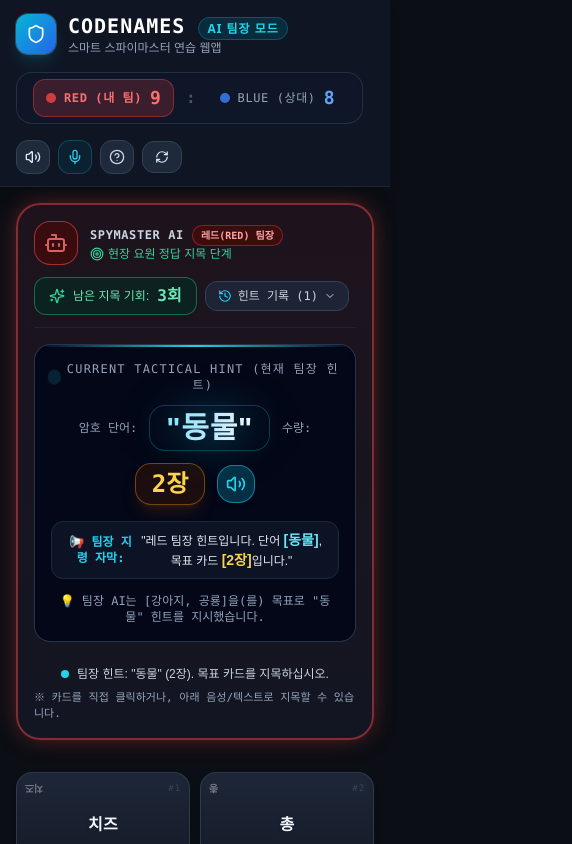
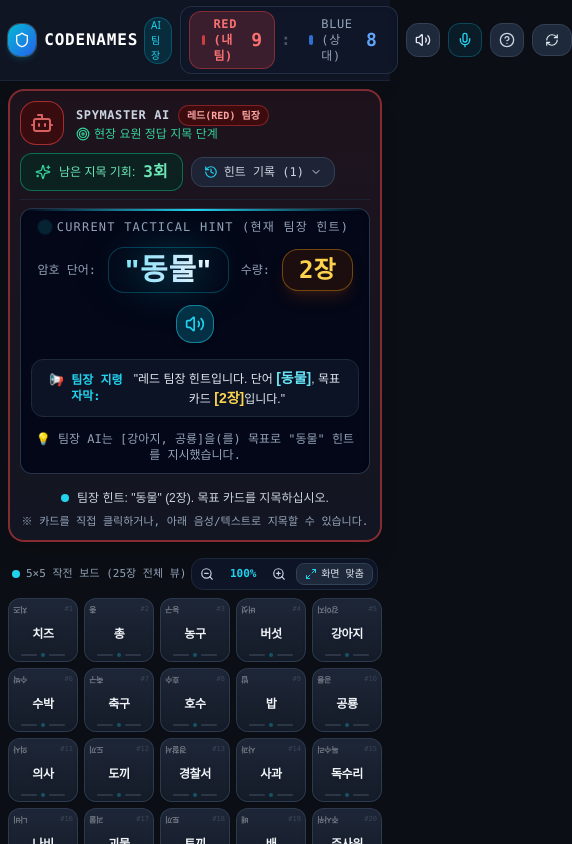
Before and after one commit to kiuza1004/codename, a React (Vite) app: page / in a window 390 px wide. Both pictures are taken after a click on the button "카드 섞고 작전 개시". Shown: the top 844 px of the page, 572 px wide, since content can reach past the window. Built offline with nearby package versions, Linux system fonts and the light colour scheme; the HTML template or start-up script is replaced by a standard one; a web font is replaced by a local one.

Commit message:
Optimize mobile 5x5 grid layout with zoom in/out controls and screen-fit

```diff
--- a/src/App.tsx
+++ b/src/App.tsx
@@ -59,7 +59,7 @@ export const App: React.FC = () => {
       />
 
       {/* 메인 컨테이너 */}
-      <main className="flex-1 max-w-6xl w-full mx-auto px-4 py-4 sm:py-6 flex flex-col justify-between gap-4">
+      <main className="flex-1 max-w-6xl w-full mx-auto px-2 sm:px-4 py-2 sm:py-6 flex flex-col justify-between gap-2 sm:gap-4">
         {/* 스파이마스터 팀장 브리핑 패널 */}
         <SpymasterPanel
           currentHint={currentHint}
--- a/src/components/ActionControls.tsx
+++ b/src/components/ActionControls.tsx
@@ -38,15 +38,15 @@ export const ActionControls: React.FC<ActionControlsProps> = ({
   };
 
   return (
-    <div className="w-full bg-[#111726]/95 backdrop-blur-md border border-slate-800 rounded-2xl p-4 sm:p-5 shadow-xl">
-      <div className="flex flex-col sm:flex-row items-stretch sm:items-center justify-between gap-3 sm:gap-4">
+    <div className="w-full bg-[#111726]/95 backdrop-blur-md border border-slate-800 rounded-xl sm:rounded-2xl p-2.5 sm:p-4 shadow-xl">
+      <div className="flex flex-col sm:flex-row items-stretch sm:items-center justify-between gap-2 sm:gap-4">
         {/* 음성 인식 버튼 (STT) */}
         <div className="flex items-center gap-2">
           <button
             type="button"
             onClick={onToggleVoice}
             disabled={disabled}
-            className={`relative flex items-center justify-center gap-2 px-5 py-3 rounded-xl font-bold text-sm transition-all border shadow-lg ${
+            className={`w-full sm:w-auto relative flex items-center justify-center gap-2 px-3 sm:px-5 py-2 sm:py-2.5 rounded-xl font-bold text-xs sm:text-sm transition-all border shadow-md ${
               isListening
                 ? 'bg-red-500/20 border-red-500 text-red-400 animate-pulse shadow-red-500/30'
                 : 'bg-gradient-to-r from-cyan-600 to-blue-600 border-cyan-400/40 text-white hover:brightness-110 shadow-cyan-600/20'
@@ -76,7 +76,7 @@ export const ActionControls: React.FC<ActionControlsProps> = ({
               onChange={(e) => setInputText(e.target.value)}
               disabled={disabled}
               placeholder={disabled ? "상대방 턴 또는 팀장 분석 중..." : "단어 직접 입력 (예: 사과, 비행기)"}
-              className="w-full bg-slate-950/80 border border-slate-700/80 rounded-xl px-4 py-3 text-sm sm:text-base text-white placeholder-slate-500 focus:outline-none focus:border-cyan-400 focus:ring-1 focus:ring-cyan-400 transition-all font-medium"
+              className="w-full bg-slate-950/80 border border-slate-700/80 rounded-xl px-3 sm:px-4 py-2 sm:py-3 text-xs sm:text-base text-white placeholder-slate-500 focus:outline-none focus:border-cyan-400 focus:ring-1 focus:ring-cyan-400 transition-all font-medium"
             />
             {inputText && (
               <button
@@ -92,10 +92,10 @@ export const ActionControls: React.FC<ActionControlsProps> = ({
           <button
             type="submit"
             disabled={disabled || !inputText.trim()}
-            className="flex items-center gap-1.5 px-4 py-3 rounded-xl bg-slate-800 hover:bg-cyan-600 text-slate-200 hover:text-white font-bold text-sm border border-slate-700 hover:border-cyan-400 transition-all disabled:opacity-40 disabled:cursor-not-allowed shadow-md"
+            className="flex items-center gap-1.5 px-3 sm:px-4 py-2 sm:py-3 rounded-xl bg-slate-800 hover:bg-cyan-600 text-slate-200 hover:text-white font-bold text-xs sm:text-sm border border-slate-700 hover:border-cyan-400 transition-all disabled:opacity-40 disabled:cursor-not-allowed shadow-md"
           >
-            <Send className="w-4 h-4" />
-            <span className="hidden sm:inline">지목</span>
+            <Send className="w-3.5 h-3.5 sm:w-4 sm:h-4" />
+            <span>지목</span>
           </button>
         </form>
 
@@ -105,10 +105,10 @@ export const ActionControls: React.FC<ActionControlsProps> = ({
           onClick={onPassTurn}
           disabled={disabled}
           title="남은 지목 기회를 종료하고 상대방 턴으로 넘깁니다"
-          className="flex items-center justify-center gap-1.5 px-4 py-3 rounded-xl bg-slate-800/80 hover:bg-slate-700 text-slate-300 hover:text-amber-300 font-semibold text-sm border border-slate-700 transition-all disabled:opacity-40 disabled:cursor-not-allowed"
+          className="flex items-center justify-center gap-1.5 px-3 sm:px-4 py-2 sm:py-3 rounded-xl bg-slate-800/80 hover:bg-slate-700 text-slate-300 hover:text-amber-300 font-semibold text-xs sm:text-sm border border-slate-700 transition-all disabled:opacity-40 disabled:cursor-not-allowed"
         >
-          <SkipForward className="w-4 h-4 text-amber-400" />
-          <span>턴 종료 (Pass)</span>
+          <SkipForward className="w-3.5 h-3.5 sm:w-4 sm:h-4 text-amber-400" />
+          <span>턴 종료</span>
         </button>
       </div>
 
--- a/src/components/CardGrid.tsx
+++ b/src/components/CardGrid.tsx
@@ -1,7 +1,7 @@
-import React from 'react';
+import React, { useState } from 'react';
 import { CardItem } from '../types/game';
 import { sound } from '../utils/audio';
-import { Skull, User, ShieldAlert, CheckCircle2 } from 'lucide-react';
+import { Skull, User, ShieldAlert, CheckCircle2, ZoomIn, ZoomOut, Maximize2 } from 'lucide-react';
 
 interface CardGridProps {
   cards: CardItem[];
@@ -10,15 +10,88 @@ interface CardGridProps {
 }
 
 export const CardGrid: React.FC<CardGridProps> = ({ cards, onSelectCard, disabled }) => {
+  // 모바일 및 PC 줌 배율 관리 (기본 100%, 80% ~ 180%)
+  const [zoomLevel, setZoomLevel] = useState<number>(100);
+
+  const handleZoomIn = () => {
+    setZoomLevel(prev => Math.min(prev + 20, 180));
+    sound.playHover();
+  };
+
+  const handleZoomOut = () => {
+    setZoomLevel(prev => Math.max(prev - 20, 80));
+    sound.playHover();
+  };
+
+  const handleZoomReset = () => {
+    setZoomLevel(100);
+    sound.playHover();
+  };
+
   return (
-    <div className="w-full grid grid-cols-2 sm:grid-cols-3 md:grid-cols-5 gap-2.5 sm:gap-3.5 my-4">
+    <div className="w-full flex flex-col gap-2 my-2">
+      {/* 줌 컨트롤러 툴바: 모바일 확대/축소 및 화면 맞춤 */}
+      <div className="w-full flex items-center justify-between px-1 text-xs">
+        <div className="flex items-center gap-1.5 text-slate-400 font-mono text-[11px]">
+          <span className="w-2 h-2 rounded-full bg-cyan-400"></span>
+          <span>5×5 작전 보드 (25장 전체 뷰)</span>
+        </div>
+
+        {/* 확대/축소 조작 버튼들 */}
+        <div className="flex items-center gap-1 bg-slate-900/90 border border-slate-800 rounded-xl p-1 shadow-sm">
+          <button
+            type="button"
+            onClick={handleZoomOut}
+            title="축소"
+            className="p-1 rounded-lg hover:bg-slate-800 text-slate-300 hover:text-white transition-all"
+          >
+            <ZoomOut className="w-3.5 h-3.5" />
+          </button>
+
+          <span className="text-[11px] font-mono font-bold text-cyan-400 px-1.5 min-w-[42px] text-center select-none">
+            {zoomLevel}%
+          </span>
+
+          <button
+            type="button"
+            onClick={handleZoomIn}
+            title="확대"
+            className="p-1 rounded-lg hover:bg-slate-800 text-slate-300 hover:text-white transition-all"
+          >
+            <ZoomIn className="w-3.5 h-3.5" />
+          </button>
+
+          <button
+            type="button"
+            onClick={handleZoomReset}
+            title="모바일 전체 맞춤"
+            className="flex items-center gap-1 px-2 py-0.5 rounded-lg bg-slate-800 hover:bg-slate-700 text-slate-200 text-[10px] font-mono border border-slate-700 transition-all ml-0.5"
+          >
+            <Maximize2 className="w-3 h-3 text-cyan-400" />
+            <span>화면 맞춤</span>
+          </button>
+        </div>
+      </div>
+
+      {/* 가로 스크롤 가능 컨테이너 (확대 시 자유로운 터치 스크롤 지원) */}
+      <div className="w-full overflow-x-auto pb-2 scrollbar-thin scrollbar-thumb-slate-700 select-none">
+        <div
+          style={{
+            width: zoomLevel === 100 ? '100%' : `${zoomLevel}%`,
+            minWidth: zoomLevel > 100 ? `${zoomLevel}%` : '100%',
+            transition: 'width 0.2s ease-in-out',
+          }}
+          className="mx-auto"
+        >
+          {/* 모바일에서도 무조건 5열 고정: grid-cols-5 */}
+          <div className="grid grid-cols-5 gap-1.5 sm:gap-2.5 md:gap-3.5">
             {cards.map((card) => {
               const isClickable = !card.revealed && !disabled;
 
               return (
                 <div
                   key={card.id}
-            className="perspective-1000 h-24 sm:h-28 md:h-32 select-none"
+                  className="perspective-1000 h-16 sm:h-22 md:h-28 lg:h-32 select-none"
                   onMouseEnter={() => {
                     if (isClickable) sound.playHover();
                   }}
@@ -27,84 +100,84 @@ export const CardGrid: React.FC<CardGridProps> = ({ cards, onSelectCard, disable
                     onClick={() => {
                       if (isClickable) onSelectCard(card.id);
                     }}
-              className={`relative w-full h-full duration-500 transform-style-preserve-3d transition-transform cursor-pointer rounded-2xl shadow-md ${
-                card.revealed ? 'rotate-y-180' : isClickable ? 'hover:-translate-y-1 hover:shadow-cyan-500/20 hover:shadow-xl' : 'opacity-80 cursor-not-allowed'
+                    className={`relative w-full h-full duration-500 transform-style-preserve-3d transition-transform cursor-pointer rounded-xl sm:rounded-2xl shadow-sm ${
+                      card.revealed ? 'rotate-y-180' : isClickable ? 'hover:-translate-y-0.5 hover:shadow-cyan-500/20 active:scale-95' : 'opacity-80 cursor-not-allowed'
                     }`}
                   >
                     {/* 앞면 (미공개 상태: 단어 카드) */}
-              <div className="absolute inset-0 backface-hidden rounded-2xl border border-slate-700/80 bg-gradient-to-b from-[#1e2738] to-[#141b28] p-2 sm:p-2.5 flex flex-col justify-between items-center transition-all group overflow-hidden shadow-inner">
-                {/* 앤틱 카드 헤더 라인 & 180도 회전 텍스트 (실제 보드게임 카드 스타일) */}
+                    <div className="absolute inset-0 backface-hidden rounded-xl sm:rounded-2xl border border-slate-700/80 bg-gradient-to-b from-[#1e2738] to-[#141b28] p-1 sm:p-2 flex flex-col justify-between items-center transition-all group overflow-hidden shadow-inner">
+                      {/* 상단 180도 회전 텍스트 (모바일에서는 간결하게) */}
                       <div className="w-full flex justify-between items-center opacity-40 group-hover:opacity-60 transition-opacity">
-                  <span className="text-[10px] sm:text-xs font-mono font-semibold rotate-180 select-none tracking-tight">
+                        <span className="text-[8px] sm:text-[10px] font-mono font-semibold rotate-180 select-none tracking-tight truncate max-w-[60%]">
                           {card.word}
                         </span>
-                  <span className="text-[9px] font-mono tracking-widest text-slate-500">#{card.id + 1}</span>
+                        <span className="text-[7px] sm:text-[9px] font-mono text-slate-500">#{card.id + 1}</span>
                       </div>
 
-                {/* 중앙 메인 단어 (가독성 최우선) */}
-                <div className="my-auto py-1 text-center w-full">
-                  <span className="text-base sm:text-xl md:text-2xl font-black tracking-wide text-slate-100 group-hover:text-cyan-300 transition-colors drop-shadow">
+                      {/* 중앙 메인 단어 (모바일에서도 5장이 한 줄에 쏙 들어가도록 최적화된 폰트 크기) */}
+                      <div className="my-auto py-0.5 text-center w-full px-0.5 flex items-center justify-center">
+                        <span className="text-xs sm:text-base md:text-xl lg:text-2xl font-black tracking-tight sm:tracking-wide text-slate-100 group-hover:text-cyan-300 transition-colors drop-shadow truncate w-full">
                           {card.word}
                         </span>
                       </div>
 
                       {/* 하단 데코 라인 */}
-                <div className="w-full flex justify-center items-center gap-1.5 opacity-30">
-                  <div className="h-[2px] w-8 bg-slate-500 rounded-full"></div>
-                  <div className="w-1.5 h-1.5 rounded-full bg-cyan-400"></div>
-                  <div className="h-[2px] w-8 bg-slate-500 rounded-full"></div>
+                      <div className="w-full flex justify-center items-center gap-1 opacity-30">
+                        <div className="h-[1.5px] w-4 sm:w-8 bg-slate-500 rounded-full"></div>
+                        <div className="w-1 h-1 rounded-full bg-cyan-400"></div>
+                        <div className="h-[1.5px] w-4 sm:w-8 bg-slate-500 rounded-full"></div>
                       </div>
 
-                {/* 호버 시 은은한 테두리 글로우 효과 */}
-                <div className="absolute inset-0 rounded-2xl border-2 border-cyan-400/0 group-hover:border-cyan-400/40 pointer-events-none transition-all"></div>
+                      {/* 호버 테두리 */}
+                      <div className="absolute inset-0 rounded-xl sm:rounded-2xl border border-cyan-400/0 group-hover:border-cyan-400/40 pointer-events-none transition-all"></div>
                     </div>
 
                     {/* 뒷면 (공개 상태: 정체 공개) */}
                     <div
-                className={`absolute inset-0 backface-hidden rotate-y-180 rounded-2xl p-2 sm:p-3 flex flex-col justify-between items-center shadow-lg border ${
+                      className={`absolute inset-0 backface-hidden rotate-y-180 rounded-xl sm:rounded-2xl p-1 sm:p-2 flex flex-col justify-between items-center shadow-lg border ${
                         card.type === 'red'
-                    ? 'bg-gradient-to-br from-red-600 to-red-800 border-red-400 text-white shadow-red-900/50'
+                          ? 'bg-gradient-to-br from-red-600 to-red-800 border-red-400 text-white shadow-red-900/40'
                           : card.type === 'blue'
-                    ? 'bg-gradient-to-br from-blue-600 to-blue-800 border-blue-400 text-white shadow-blue-900/50'
+                          ? 'bg-gradient-to-br from-blue-600 to-blue-800 border-blue-400 text-white shadow-blue-900/40'
                           : card.type === 'assassin'
                           ? 'bg-gradient-to-br from-zinc-900 via-neutral-950 to-black border-red-600 text-red-500 shadow-black'
                           : 'bg-gradient-to-br from-amber-100 to-amber-200 border-amber-300 text-amber-950 shadow-amber-950/20'
                       }`}
                     >
                       {/* 상단 레이블 */}
-                <div className="w-full flex justify-between items-center text-[10px] font-mono uppercase tracking-wider font-bold opacity-80">
-                  <span>
-                    {card.type === 'red' && 'RED AGENT'}
-                    {card.type === 'blue' && 'BLUE AGENT'}
-                    {card.type === 'neutral' && 'BYSTANDER'}
-                    {card.type === 'assassin' && 'ASSASSIN'}
+                      <div className="w-full flex justify-between items-center text-[7px] sm:text-[9px] font-mono uppercase tracking-wider font-bold opacity-80">
+                        <span className="truncate">
+                          {card.type === 'red' && 'RED'}
+                          {card.type === 'blue' && 'BLUE'}
+                          {card.type === 'neutral' && 'PASS'}
+                          {card.type === 'assassin' && 'KILL'}
                         </span>
                         <span>#{card.id + 1}</span>
                       </div>
 
                       {/* 중앙 아이콘 & 단어 */}
-                <div className="flex flex-col items-center justify-center gap-1">
-                  {card.type === 'red' && <ShieldAlert className="w-6 h-6 sm:w-7 sm:h-7 text-red-200 animate-pulse" />}
-                  {card.type === 'blue' && <CheckCircle2 className="w-6 h-6 sm:w-7 sm:h-7 text-blue-200 animate-pulse" />}
-                  {card.type === 'neutral' && <User className="w-6 h-6 sm:w-7 sm:h-7 text-amber-800" />}
-                  {card.type === 'assassin' && <Skull className="w-7 h-7 sm:w-8 sm:h-8 text-red-500 animate-bounce" />}
+                      <div className="flex flex-col items-center justify-center gap-0.5">
+                        {card.type === 'red' && <ShieldAlert className="w-4 h-4 sm:w-6 sm:h-6 text-red-200 animate-pulse" />}
+                        {card.type === 'blue' && <CheckCircle2 className="w-4 h-4 sm:w-6 sm:h-6 text-blue-200 animate-pulse" />}
+                        {card.type === 'neutral' && <User className="w-4 h-4 sm:w-6 sm:h-6 text-amber-800" />}
+                        {card.type === 'assassin' && <Skull className="w-4 h-4 sm:w-6 sm:h-6 text-red-500 animate-bounce" />}
 
-                  <span className={`text-sm sm:text-base font-black tracking-wide ${
+                        <span className={`text-[10px] sm:text-xs md:text-sm font-black tracking-tight truncate max-w-full ${
                           card.type === 'neutral' ? 'text-amber-950' : card.type === 'assassin' ? 'text-red-400' : 'text-white'
                         }`}>
                           {card.word}
                         </span>
                       </div>
 
-                {/* 하단 스탬프 */}
-                <div className={`text-[9px] font-mono tracking-widest uppercase font-bold px-2 py-0.5 rounded-full border ${
+                      {/* 하단 상태 표식 */}
+                      <div className={`text-[6px] sm:text-[8px] font-mono uppercase font-bold px-1 py-0.2 rounded border ${
                         card.type === 'neutral'
                           ? 'border-amber-400/60 bg-amber-200/50 text-amber-900'
                           : card.type === 'assassin'
                           ? 'border-red-500/80 bg-red-950/60 text-red-400'
                           : 'border-white/40 bg-black/20 text-white'
                       }`}>
-                  {card.type === 'assassin' ? 'CRITICAL FAIL' : 'CONFIRMED'}
+                        {card.type === 'assassin' ? 'FAIL' : 'OK'}
                       </div>
                     </div>
                   </div>
@@ -112,5 +185,8 @@ export const CardGrid: React.FC<CardGridProps> = ({ cards, onSelectCard, disable
               );
             })}
           </div>
+        </div>
+      </div>
+    </div>
   );
 };
--- a/src/components/Header.tsx
+++ b/src/components/Header.tsx
@@ -37,25 +37,26 @@ export const Header: React.FC<HeaderProps> = ({
   }[difficulty];
 
   return (
-    <header className="w-full bg-[#111726]/90 backdrop-blur-md border-b border-slate-800/80 px-4 py-3 sticky top-0 z-30 shadow-lg">
-      <div className="max-w-6xl mx-auto flex flex-wrap items-center justify-between gap-4">
+    <header className="w-full bg-[#111726]/90 backdrop-blur-md border-b border-slate-800/80 px-2 sm:px-4 py-1.5 sm:py-3 sticky top-0 z-30 shadow-lg">
+      <div className="max-w-6xl mx-auto flex items-center justify-between gap-2">
         {/* 타이틀 및 엠블럼 */}
-        <div className="flex items-center gap-3">
-          <div className="w-10 h-10 rounded-xl bg-gradient-to-br from-cyan-500 to-blue-600 flex items-center justify-center shadow-lg shadow-cyan-500/20 ring-1 ring-white/20">
-            <Shield className="w-5 h-5 text-white" />
+        <div className="flex items-center gap-2 sm:gap-3">
+          <div className="w-8 h-8 sm:w-10 sm:h-10 rounded-xl bg-gradient-to-br from-cyan-500 to-blue-600 flex items-center justify-center shadow-md shadow-cyan-500/20 ring-1 ring-white/20">
+            <Shield className="w-4 h-4 sm:w-5 sm:h-5 text-white" />
           </div>
           <div>
-            <div className="flex items-center gap-2">
-              <h1 className="text-xl font-black tracking-wider text-white font-mono">
-                CODENAMES <span className="text-cyan-400 font-sans text-xs px-2 py-0.5 rounded-full bg-cyan-950/80 border border-cyan-500/30">AI 팀장 모드</span>
+            <div className="flex items-center gap-1.5">
+              <h1 className="text-base sm:text-xl font-black tracking-wider text-white font-mono">
+                CODENAMES
               </h1>
+              <span className="text-cyan-400 font-sans text-[10px] px-1.5 py-0.2 rounded-full bg-cyan-950/80 border border-cyan-500/30">AI 팀장</span>
             </div>
-            <p className="text-xs text-slate-400 font-medium">스마트 스파이마스터 연습 웹앱</p>
+            <p className="text-[10px] text-slate-400 font-medium hidden sm:block">스마트 스파이마스터 연습 웹앱</p>
           </div>
         </div>
 
         {/* 전광판: 레드팀 vs 블루팀 스코어 */}
-        <div className="flex items-center gap-3 bg-slate-900/90 px-4 py-1.5 rounded-2xl border border-slate-700/60 shadow-inner">
+        <div className="flex items-center gap-1.5 sm:gap-3 bg-slate-900/90 px-2 sm:px-4 py-1 sm:py-1.5 rounded-xl sm:rounded-2xl border border-slate-700/60 shadow-inner">
           {/* 레드팀 */}
           <div className={`flex items-center gap-2 px-3 py-1 rounded-xl transition-all ${
             playerTeam === 'red' ? 'bg-red-500/20 border border-red-500/40 text-red-400 font-bold' : 'text-slate-400'
--- a/src/components/SpymasterPanel.tsx
+++ b/src/components/SpymasterPanel.tsx
@@ -38,11 +38,11 @@ export const SpymasterPanel: React.FC<SpymasterPanelProps> = ({
   };
 
   return (
-    <div className={`w-full rounded-3xl border-2 transition-all duration-300 backdrop-blur-xl p-4 sm:p-6 shadow-2xl ${
+    <div className={`w-full rounded-2xl sm:rounded-3xl border-2 transition-all duration-300 backdrop-blur-xl p-2.5 sm:p-5 shadow-xl ${
       isPlayerTurn ? teamColorClass : 'border-slate-800 bg-[#121724]'
     }`}>
       {/* 1. 상단 바: 팀장 상태 및 모드 안내 */}
-      <div className="flex flex-wrap items-center justify-between gap-3 pb-3 border-b border-slate-800/80">
+      <div className="flex flex-wrap items-center justify-between gap-2 pb-2 border-b border-slate-800/80">
         <div className="flex items-center gap-3">
           <div className="relative">
             <div className={`w-11 h-11 rounded-2xl flex items-center justify-center border ${
@@ -96,7 +96,7 @@ export const SpymasterPanel: React.FC<SpymasterPanelProps> = ({
       </div>
 
       {/* 2. 메인 초대형 글자 힌트 전광판 (MEGA HINT BILLBOARD) */}
-      <div className="my-4 p-4 sm:p-5 rounded-2xl bg-slate-950/90 border border-slate-700/80 shadow-inner flex flex-col items-center justify-center text-center relative overflow-hidden">
+      <div className="my-2 p-2.5 sm:p-5 rounded-xl sm:rounded-2xl bg-slate-950/90 border border-slate-700/80 shadow-inner flex flex-col items-center justify-center text-center relative overflow-hidden">
         {/* 장식용 사이버 라인 */}
         <div className="absolute top-0 left-0 right-0 h-[2px] bg-gradient-to-r from-transparent via-cyan-400 to-transparent"></div>
 
```
Also changed, not shown: index.html (+1 -1 lines). Lines whose indentation alone changed are shown as unchanged.
